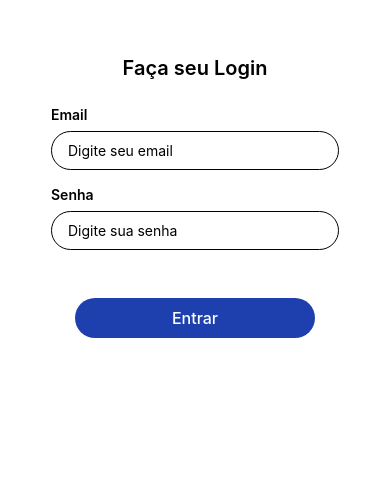
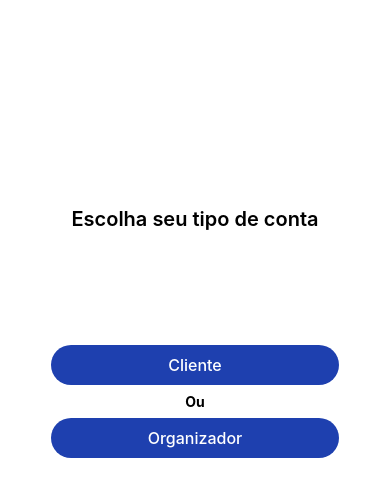
Before and after one commit to Cabreira97/Connect-Tech, a React Native app in the folder app/: screen / in a window 390 px wide. Shown: the part 226-722 px from the top of the page. Built offline with nearby package versions, Linux system fonts and the light colour scheme.

Commit message:
feat: Type account selector for the register profile

```diff
--- a/app/App.tsx
+++ b/app/App.tsx
@@ -1,11 +1,12 @@
 import { Text, View } from "react-native";
 import InitialPage from "./src/screens/Initial";
 import LoginPage from "./src/screens/Login";
+import CreateTypeSelector from "./src/screens/CreateTypeSelector";
 
 export default function App() {
   return (
     <View className="flex-1 items-center justify-center bg-slate-200">
-      <LoginPage />
+      <CreateTypeSelector />
     </View>
   );
 }
--- /dev/null
+++ b/app/src/screens/CreateTypeSelector.tsx
@@ -0,0 +1,17 @@
+import { Text, View } from "react-native";
+import { Button } from "../components/Button";
+
+const CreateTypeSelector = () => {
+  return (
+    <View className="flex-1 items-center justify-end">
+        <Text className="text-xl font-semibold mb-28">Escolha seu tipo de conta</Text>
+      <View className="mb-40 w-72 items-center gap-2">
+        <Button label="Cliente" className="w-full rounded-full" />
+        <Text className="font-bold">Ou</Text>
+        <Button label="Organizador" className="w-full rounded-full" />
+      </View>
+    </View>
+  );
+};
+
+export default CreateTypeSelector;
```
